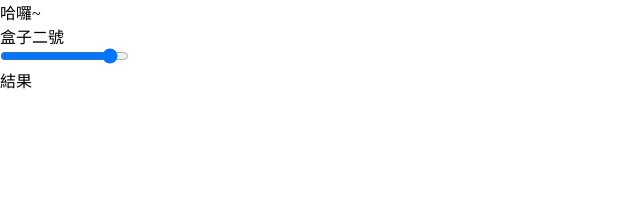
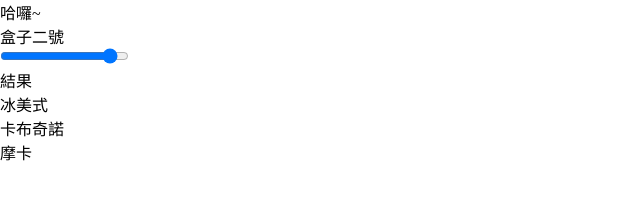
Before and after one commit to KID421/Web_HC_TC_JavaScript, a plain HTML site: page index.html in a window 1280 px wide. Shown: the whole page, without its empty margins (0-640 px from the left). Drawn offline with Linux system fonts and the light colour scheme.

Commit message:
迴圈應用於頁面上

```diff
--- a/index.html
+++ b/index.html
@@ -13,6 +13,10 @@
     <input type="range" min="0" max="100" id="score" value="90">
     <div id="result">結果</div>
 
+    <div class="product"></div>
+    <div class="product"></div>
+    <div class="product"></div>
+
     <script src="./main.js"></script>
 </body>
 </html>
--- a/main.js
+++ b/main.js
@@ -211,3 +211,12 @@ var products = ["冰美式", "卡布奇諾", "摩卡"];
 for (let i = 0; i < products.length; i++) {
     console.log(products[i]);
 }
+
+// 透過類別取得複數元素 - 結果為陣列
+var ps = document.getElementsByClassName("product");
+
+console.log(ps);
+
+for (let i = 0; i < ps.length; i++) {
+    ps[i].innerText = products[i];
+}
```
